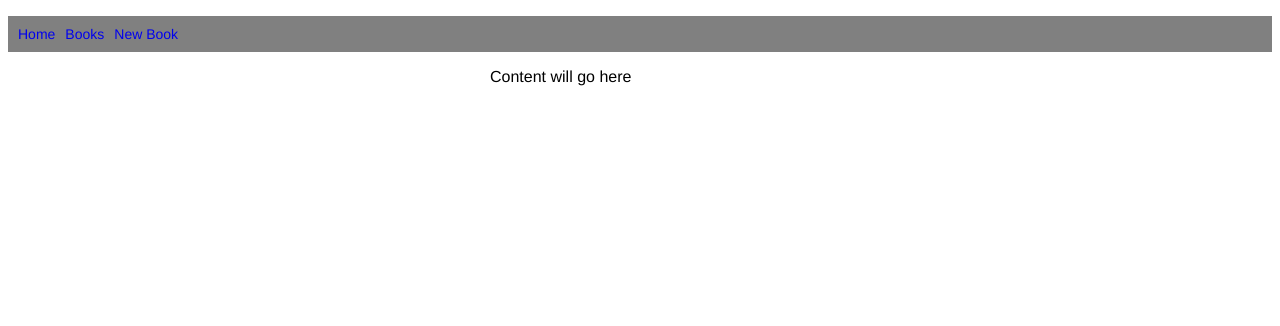
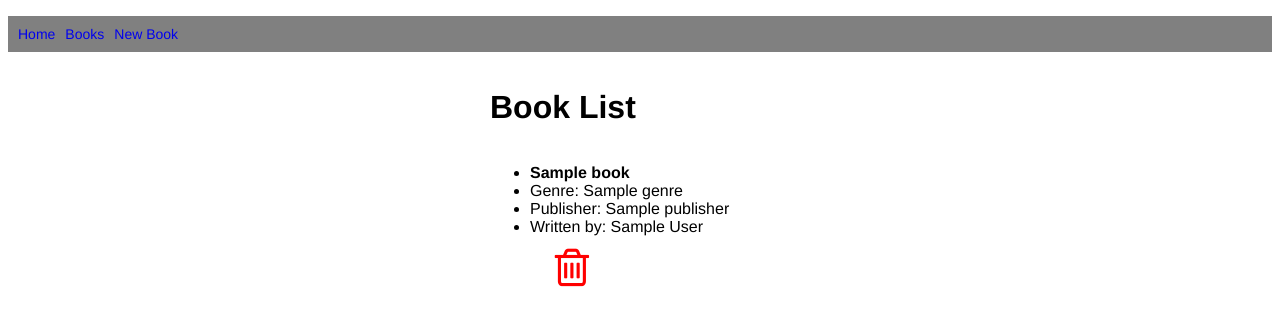
Before and after one commit to Stanhoucke/books_webapp_lab, a Python web app: template start_point/templates/books/index.html in a window 1280 px wide. Shown: the top 326 px of the page. Run offline with Jinja, Linux system fonts and the light colour scheme; the template is opened without the code that fills it: most values are stand-ins (such as "Sample title", 1, 10 or a date in 2020).

Commit message:
added books/index.html and delete book functionality

```diff
--- a/start_point/controllers/books_controller.py
+++ b/start_point/controllers/books_controller.py
@@ -31,4 +31,8 @@ def books():
 # PUT '/books/<id>'
 
 # DELETE
-# DELETE '/books/<id>'
+# DELETE '/books/<id>/delete'
+@books_blueprint.route('/books/<id>/delete', methods=['POST'])
+def delete_book(id):
+    book_repository.delete(id)
+    return redirect('/books')
--- a/start_point/templates/base.html
+++ b/start_point/templates/base.html
@@ -12,9 +12,9 @@
   <header>
     <nav>
       <ul class="menu">
-        <li><a href="{{ url_for('home') }}">Home</a></li>
-        <li><a href="{{ url_for('books.books') }}">Books</a></li>
-        <li><a href="{{ url_for('books.new_book') }}">New Book</a></li>
+        <li><a href="/">Home</a></li>
+        <li><a href="/books">Books</a></li>
+        <li><a href="/books/new">New Book</a></li>
       </ul>
     </nav>
   </header>
--- a/start_point/templates/books/index.html
+++ b/start_point/templates/books/index.html
@@ -1,5 +1,20 @@
 {% extends "base.html" %}
 
 {% block content %}
-    Content will go here
+    <h1>Book List</h1>
+    <ul>
+        {% for book in all_books %}
+            <li><b>{{ book.title }}</b></li>
+            <li>Genre: {{ book.genre }}</li>
+            <li>Publisher: {{ book.publisher }}</li>
+            <li>Written by: {{ book.author.first_name }} {{ book.author.last_name }}</li>
+
+            <div class="buttons">
+                <form class="delete-form" action="/books/{{book.id}}/delete" method="POST"> <!-- NEW -->
+                    <button class="trash-button"><i class="fa fa-trash-o fa-3x" style="color:red" aria-hidden="true"></i></button> <!-- NEW -->
+                </form>
+            </div>
+
+        {% endfor %}
+    </ul>
 {% endblock %}
--- a/start_point/templates/index.html
+++ b/start_point/templates/index.html
@@ -1,6 +1,6 @@
 {% extends "base.html" %}
 {% block home %}
 <section id="home-image">
-
+    <img src="{{ url_for('static', filename='library.jpg') }}">
 </section>
 {% endblock %}
```
